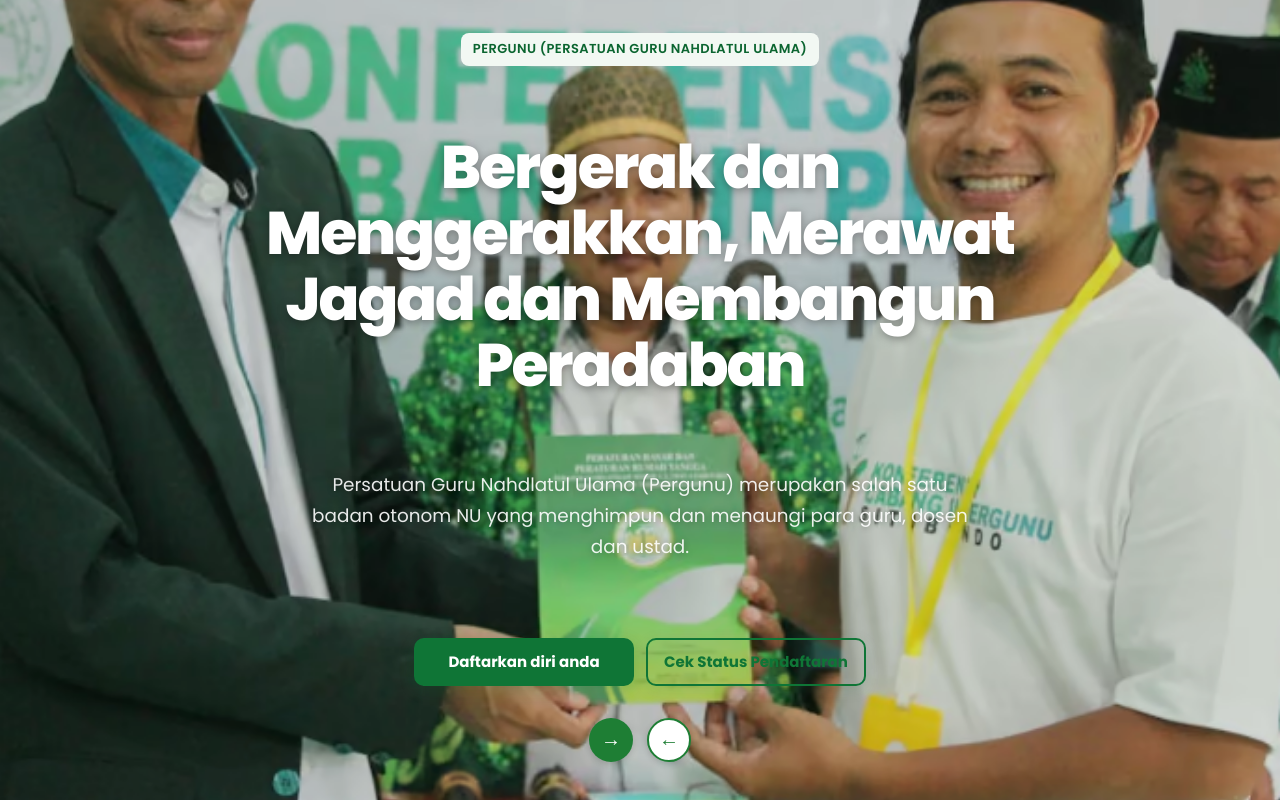
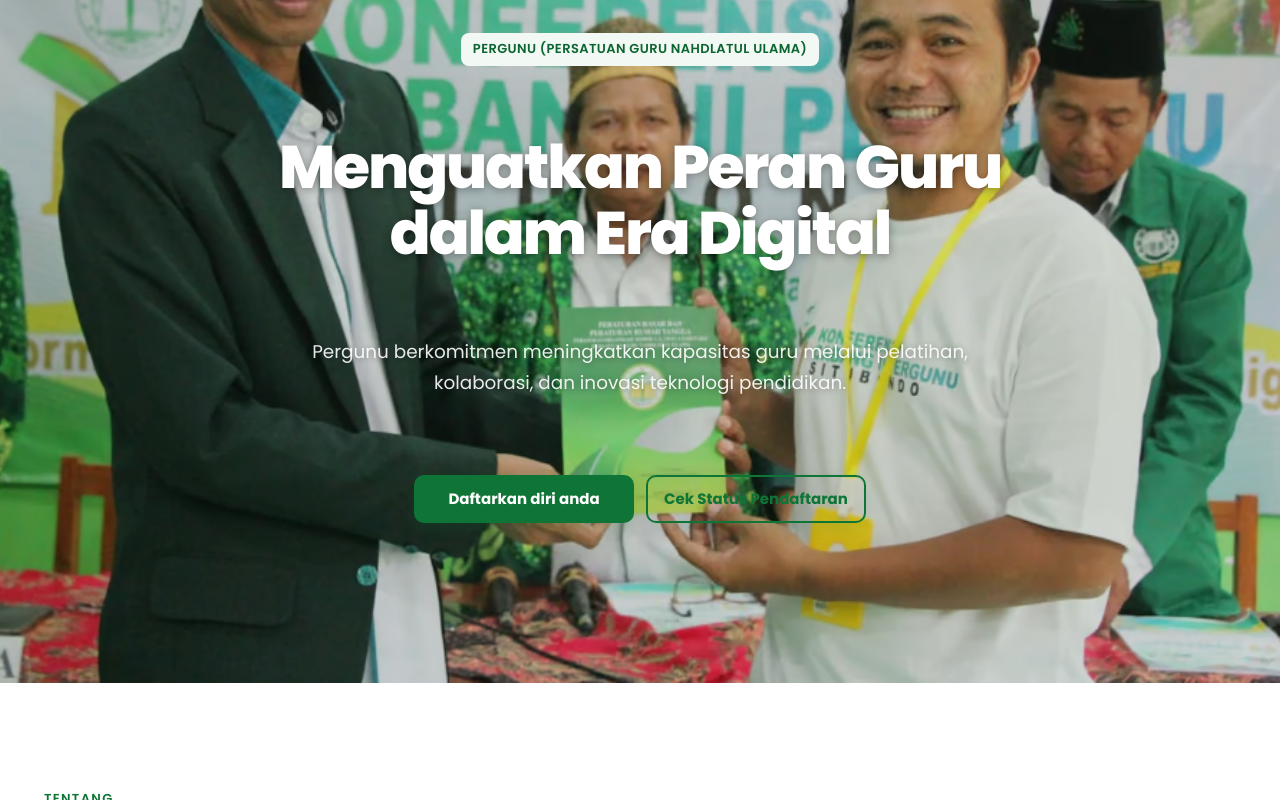
Before and after one commit to Ruzzuu/Pergunu2, a React (Vite) app: page / in a window 1280 px wide. Shown: the part 200-1000 px from the top of the page. Built offline with nearby package versions, Linux system fonts and the light colour scheme; no server answers.

Commit message:
Auto rotate homepage hero content

```diff
--- a/src/legacy/componen/Hero/Hero.css
+++ b/src/legacy/componen/Hero/Hero.css
@@ -147,53 +147,6 @@
   box-shadow: 0 6px 20px rgba(15, 117, 54, 0.2);
 }
 
-.nav-buttons {
-  position: absolute;
-  right: 20px;
-  top: 50%;
-  transform: translateY(-50%);
-  display: flex;
-  flex-direction: column;
-  gap: 12px;
-}
-
-.nav-button {
-  width: 45px;
-  height: 45px;
-  border-radius: 50%;
-  font-size: 20px;
-  display: grid;
-  place-items: center;
-  cursor: pointer;
-  transition: all 0.3s ease;
-  box-shadow: 0 2px 6px rgba(0,0,0,0.15);
-  padding: 0;
-  line-height: 1;
-}
-
-.nav-button span {
-  display: block;
-  line-height: 1;
-  transform: translateY(-1px);
-}
-
-.nav-button.filled {
-  background-color: #1e7e34;
-  color: white;
-  border: none;
-}
-
-.nav-button.outlined {
-  background-color: white;
-  color: #1e7e34;
-  border: 2px solid #1e7e34;
-}
-
-.nav-button:hover {
-  transform: scale(1.1);
-  box-shadow: 0 4px 12px rgba(0, 0, 0, 0.2);
-}
-
 @media screen and (max-width: 768px) {
   .hero-section { padding: 28px 12px 36px; min-height: auto; }
   .hero-card {
@@ -223,16 +176,4 @@
     min-width: 0;
   }
 
-  .nav-buttons {
-    position: static;
-    flex-direction: row;
-    width: 100%;
-    justify-content: center;
-    gap: 12px;
-    margin-top: 8px;
-    padding-top: 20px;
-    border-top: 1px solid #e5ebe6;
-  }
-
-  .nav-button { width: 48px; height: 48px; }
 }
--- a/src/legacy/componen/Hero/Hero.jsx
+++ b/src/legacy/componen/Hero/Hero.jsx
@@ -46,17 +46,16 @@
     return () => window.removeEventListener("scroll", handleScroll); // Cleanup
   }, []);
 
-  // Fungsi untuk navigasi ke konten selanjutnya (carousel)
-  const nextContent = () => {
-    setIndex((prevIndex) => (prevIndex + 1) % heroContents.length);
-  };
+  // Rotate the hero copy automatically while the homepage is mounted.
+  useEffect(() => {
+    if (window.matchMedia('(prefers-reduced-motion: reduce)').matches) return undefined;
 
-  // Fungsi untuk navigasi ke konten sebelumnya (carousel)
-  const prevContent = () => {
-    setIndex((prevIndex) =>
-      (prevIndex - 1 + heroContents.length) % heroContents.length
-    );
-  };
+    const rotation = window.setInterval(() => {
+      setIndex((prevIndex) => (prevIndex + 1) % heroContents.length);
+    }, 6000);
+
+    return () => window.clearInterval(rotation);
+  }, []);
 
   return (
     <section
@@ -92,14 +91,6 @@
               </div>
             </div>
 
-            <div className="nav-buttons">
-              <button className="nav-button filled" type="button" onClick={nextContent} aria-label="Konten berikutnya">
-                <span aria-hidden="true">→</span>
-              </button>
-              <button className="nav-button outlined" type="button" onClick={prevContent} aria-label="Konten sebelumnya">
-                <span aria-hidden="true">←</span>
-              </button>
-            </div>
           </div>
         </div>
       </div>
--- a/src/legacy/public-ui.css
+++ b/src/legacy/public-ui.css
@@ -210,9 +210,6 @@
 }
 .hero-buttons { justify-content: center; margin: 0; padding: 0; }
 .hero-button { min-width: 0; padding: 13px 20px; border-radius: var(--radius-control); }
-.nav-buttons { position: static; flex-direction: row; justify-content: center; gap: 14px; margin-top: 32px; transform: none; }
-.nav-button { width: 44px; height: 44px; }
-.nav-button:hover { transform: translateY(-1px); }
 
 /* Home content */
 .tentang-section,
@@ -610,7 +607,6 @@
   .user-info { align-items: flex-start; flex-direction: column; }
   .hero-card { grid-template-columns: 1fr; }
   .hero-right { padding-right: 0; }
-  .nav-buttons { position: static; grid-column: 1 / -1; flex-direction: row; justify-content: center; transform: none; padding-top: 20px; border-top: 1px solid var(--border); }
   .hero .hero-content { grid-template-columns: 1fr; }
   .hero .hero-buttons { grid-column: 1; }
   .hero-image { max-width: 620px; }
@@ -644,7 +640,6 @@
   .hero-desc { font-size: 1rem; line-height: 1.65; }
   .hero-buttons { display: grid; grid-template-columns: 1fr; gap: 10px; }
   .hero-button { width: 100%; }
-  .nav-buttons { margin-top: 4px; padding-top: 18px; }
 
   .tentang-container { grid-template-columns: 1fr; gap: 32px; }
   .tentang-middle { max-width: 360px; }
```
